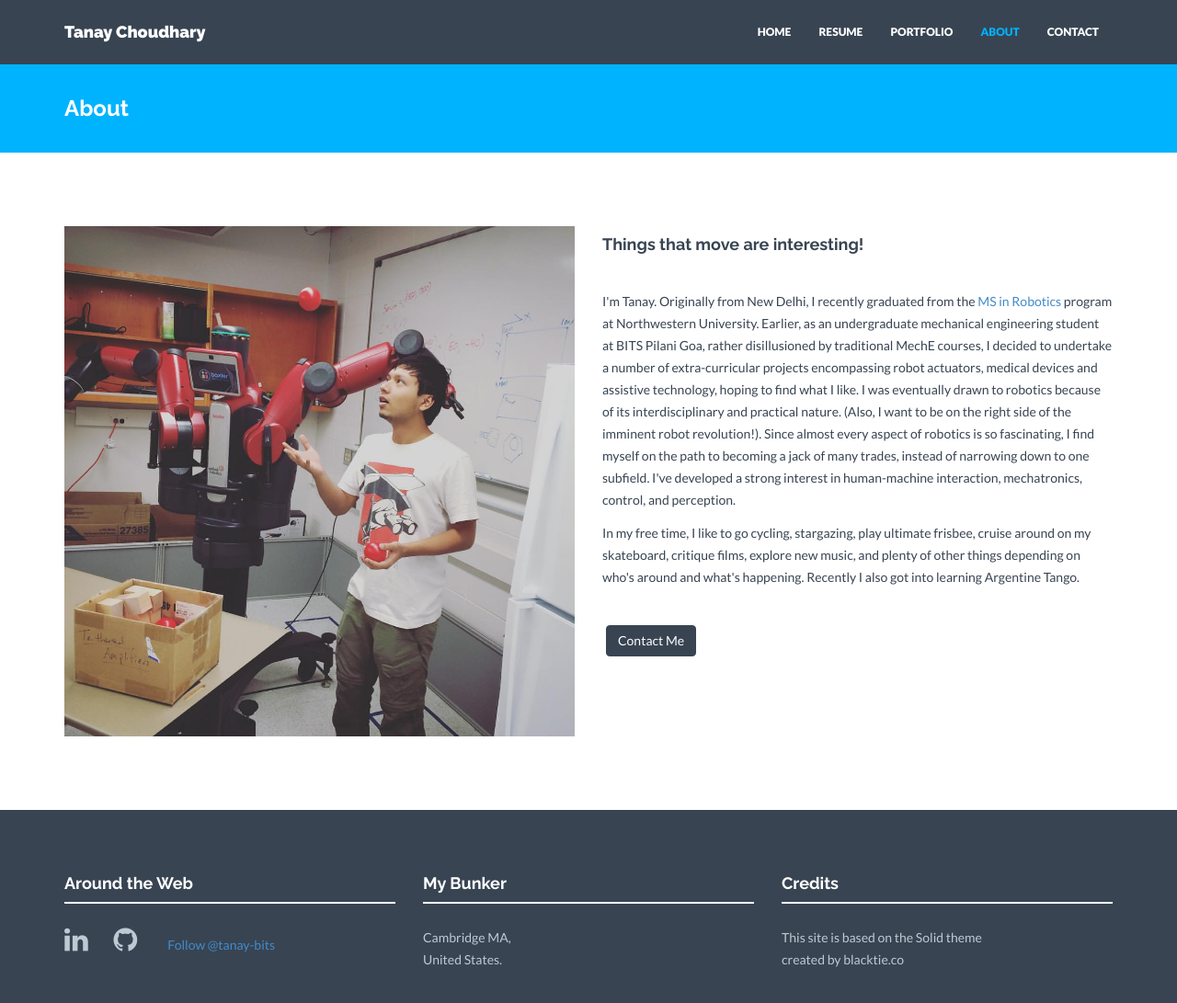
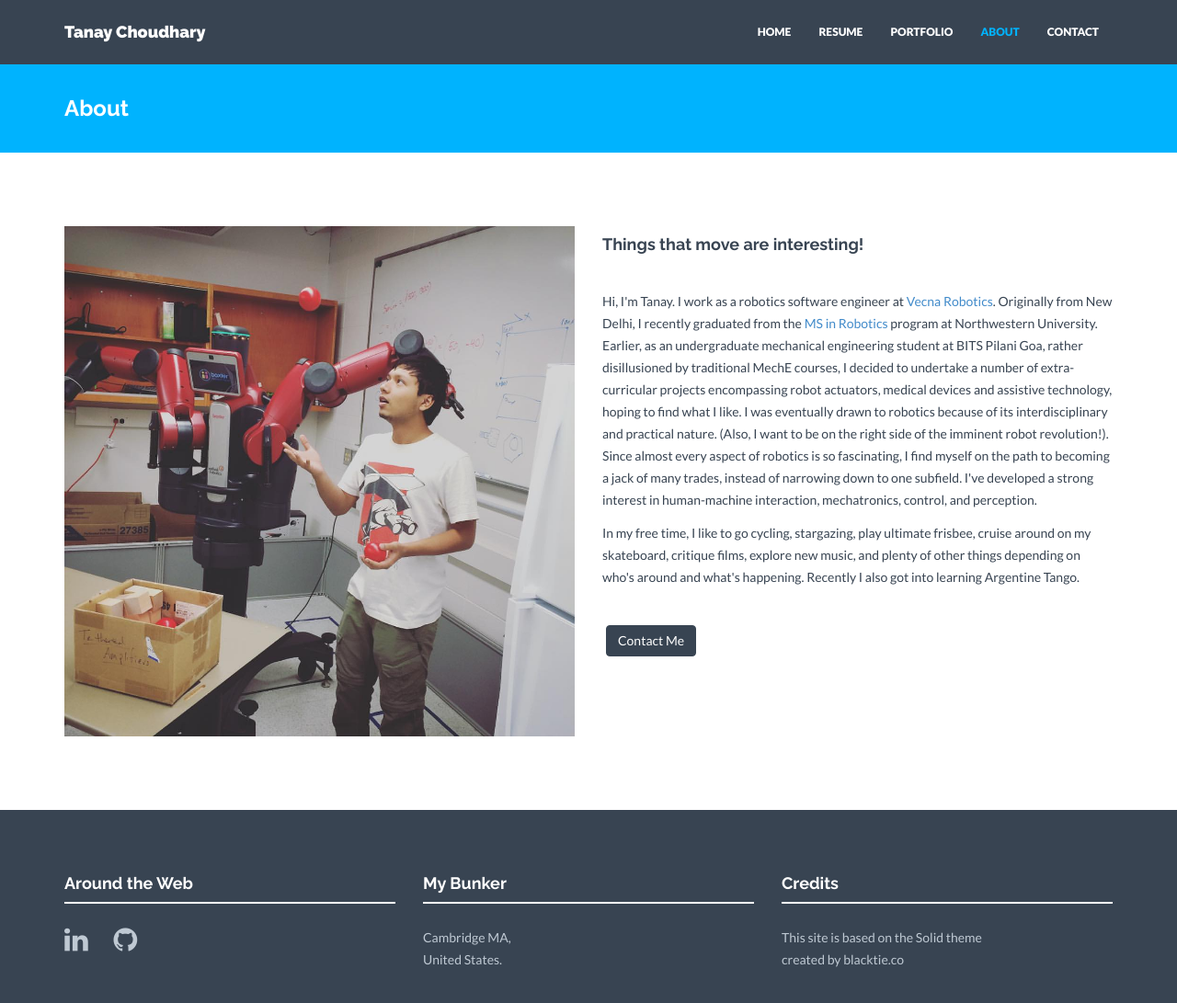
Before and after one commit to tanay-choudhary/tanay-choudhary.github.io, a Jekyll site: the page built from about.html, in a window 1280 px wide and 1128 px high. Shown: the top 1091 px of the window at 92% size. Built offline with Jekyll 4.4.1, drawn with Linux system fonts in a browser that asks for light colours; nearby versions of some CDN libraries.

Commit message:
github in footer, updated about & resume

```diff
--- a/_includes/footer.html
+++ b/_includes/footer.html
@@ -13,9 +13,6 @@
                     {% for network in site.social %}
                         <a href="{{ network.url }}" class="btn-social btn-outline"><i class="fa fa-{{ network.title }}"></i></a>
                     {% endfor %}
-                    &nbsp;
-                    <a class="github-button" href="https://github.com/tanay-bits" data-style="mega" aria-label="Follow @tanay-bits on GitHub">Follow @tanay-bits</a>
-                    <script async defer id="github-bjs" src="https://buttons.github.io/buttons.js"></script>
                 </p>
             </div>
             <div class="col-lg-4">
--- a/about.html
+++ b/about.html
@@ -12,7 +12,7 @@
         <div class="col-lg-6">
             <h4>Things that move are interesting!</h4>
             <br>
-            <p>I'm Tanay. Originally from New Delhi, I recently graduated from the <a href="http://www.mccormick.northwestern.edu/robotics/meet-students/profiles-2015-2016/choudhary-tanay.html">MS in Robotics</a> program at Northwestern University. Earlier, as an undergraduate mechanical engineering student at BITS Pilani Goa, rather disillusioned by traditional MechE courses, I decided to undertake a number of extra-curricular projects encompassing robot actuators, medical devices and assistive technology, hoping to find what I like. I was eventually drawn to robotics because of its interdisciplinary and practical nature. (Also, I want to be on the right side of the imminent robot revolution!). Since almost every aspect of robotics is so fascinating, I find myself on the path to becoming a jack of many trades, instead of narrowing down to one subfield. I've developed a strong interest in human-machine interaction, mechatronics, control, and perception.</p>
+            <p>Hi, I'm Tanay. I work as a robotics software engineer at <a href="https://robotics.vecna.com/">Vecna Robotics</a>. Originally from New Delhi, I recently graduated from the <a href="http://www.mccormick.northwestern.edu/robotics/meet-students/profiles-2015-2016/choudhary-tanay.html">MS in Robotics</a> program at Northwestern University. Earlier, as an undergraduate mechanical engineering student at BITS Pilani Goa, rather disillusioned by traditional MechE courses, I decided to undertake a number of extra-curricular projects encompassing robot actuators, medical devices and assistive technology, hoping to find what I like. I was eventually drawn to robotics because of its interdisciplinary and practical nature. (Also, I want to be on the right side of the imminent robot revolution!). Since almost every aspect of robotics is so fascinating, I find myself on the path to becoming a jack of many trades, instead of narrowing down to one subfield. I've developed a strong interest in human-machine interaction, mechatronics, control, and perception.</p>
 
             <p>In my free time, I like to go cycling, stargazing, play ultimate frisbee, cruise around on my skateboard, critique films, explore new music, and plenty of other things depending on who's around and what's happening. Recently I also got into learning Argentine Tango.</p>
             <p><br/><a href="/contact/" class="btn btn-theme">Contact Me</a></p>
```
Also changed, not shown: 1 other file.
